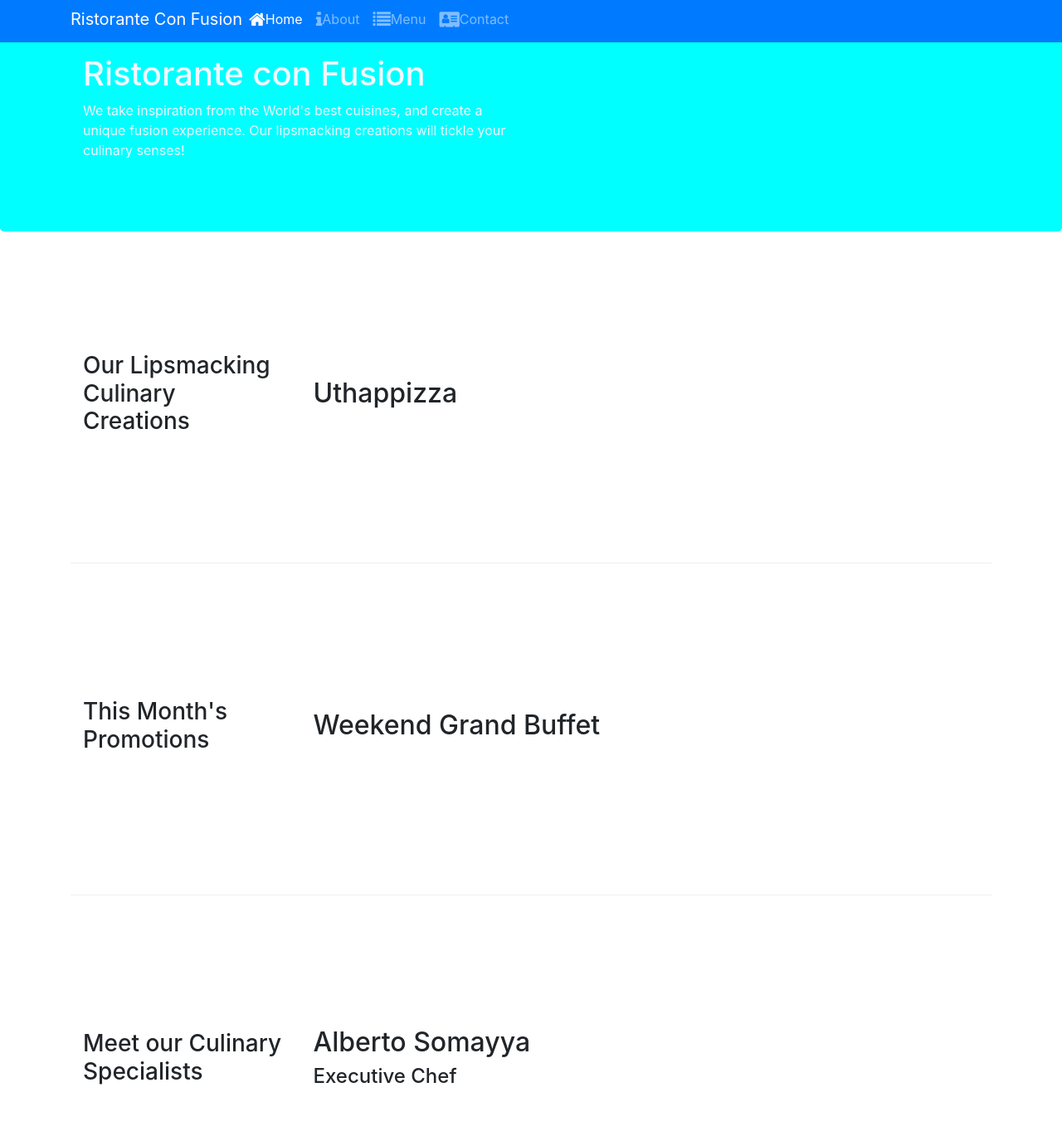
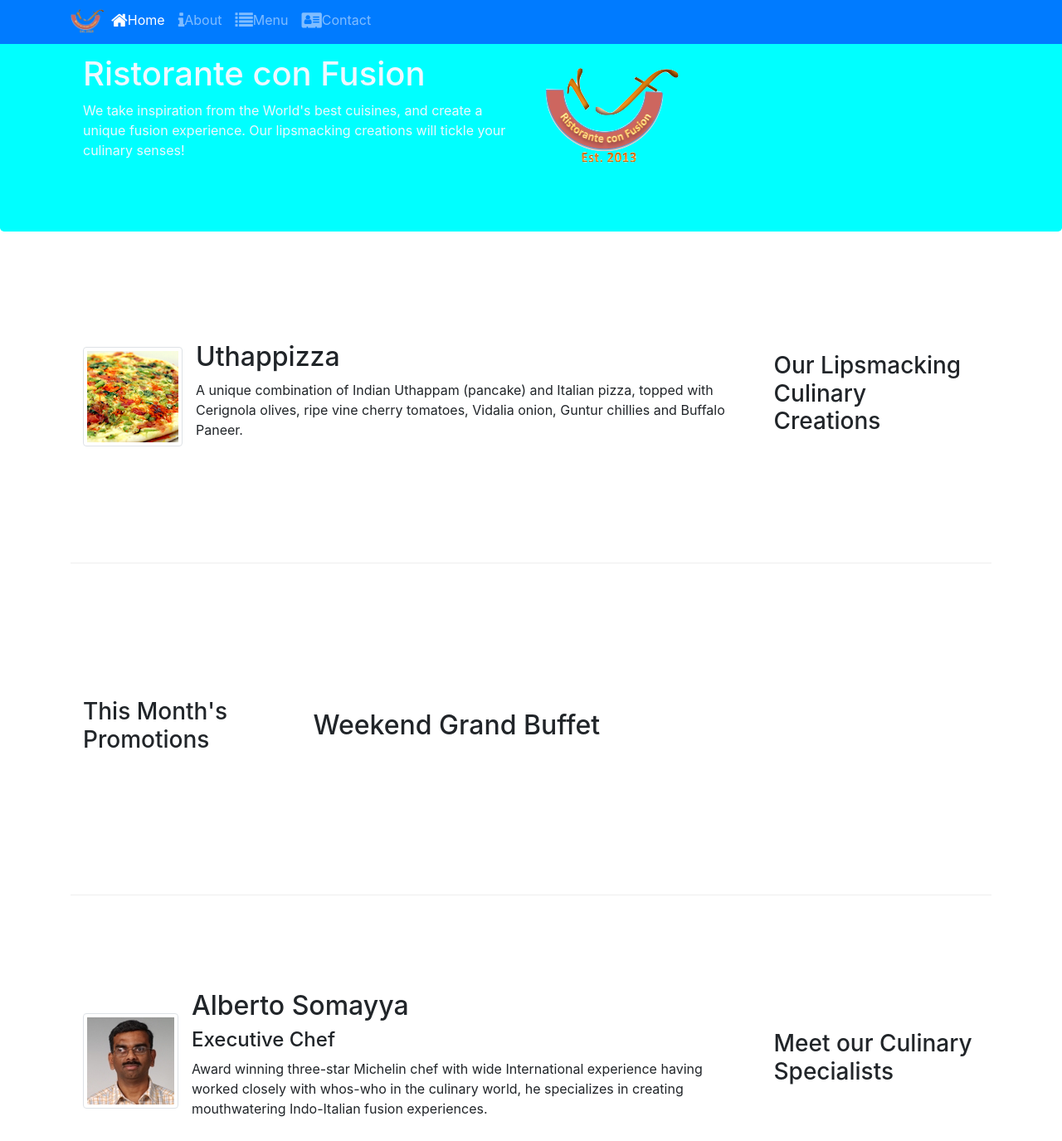
Before and after one commit to marcusmiguel/Front-End-Web-UI-Frameworks-and-Tools---Bootstrap-4, a website: page index.html in a window 1280 px wide. Shown: the part 5-1380 px from the top of the page at 83% size. Drawn offline with nearby package versions, Linux system fonts and the light colour scheme.

Commit message:
Images and Media

```diff
--- a/contactus.html
+++ b/contactus.html
@@ -23,41 +23,43 @@
       rel="stylesheet"
       href="node_modules/bootstrap-social/bootstrap-social.css"
     />
-    <link href="css/styles.css" rel="stylesheet" />
+    <link rel="stylesheet" href="css/style.css" />
   </head>
 
   <body>
-    <nav class="navbar navbar-dark navbar-expand-sm fixed-top">
+    <nav class="navbar navbar-dark navbar-expand-sm bg-primary fixed-top">
       <div class="container">
         <button
           class="navbar-toggler"
           type="button"
           data-toggle="collapse"
-          data-target="#Navbar"
+          data-target="#NavBar"
         >
           <span class="navbar-toggler-icon"></span>
         </button>
-        <a class="navbar-brand" href="#">Ristorante Con Fusion</a>
-        <div class="collapse navbar-collapse" id="Navbar">
+        <a class="navbar-brand mr-auto" href="/index.html"
+          ><img src="img/logo.png" height="30" width="41"
+        /></a>
+        <div class="collapse navbar-collapse" id="NavBar">
           <ul class="navbar-nav mr-auto">
             <li class="nav-item">
               <a class="nav-link" href="./index.html"
-                ><span class="fa fa-home fa-lg"></span> Home</a
+                ><span class="fa fa-home fa-lg"></span>Home</a
               >
             </li>
-            <li class="nav-item">
-              <a class="nav-link" href="./aboutus.html"
-                ><span class="fa fa-info fa-lg"></span> About</a
+            <li class="nav-item active">
+              <a class="nav-link" href="/aboutus.html"
+                ><span class="fa fa-info fa-lg"></span>About</a
               >
             </li>
             <li class="nav-item">
               <a class="nav-link" href="#"
-                ><span class="fa fa-list fa-lg"></span> Menu</a
+                ><span class="fa fa-list fa-lg"></span>Menu</a
               >
             </li>
-            <li class="nav-item active">
-              <a class="nav-link" href="#"
-                ><span class="fa fa-address-card fa-lg"></span> Contact</a
+            <li class="nav-item">
+              <a class="nav-link" href="./contactus.html"
+                ><span class="fa fa-address-card fa-lg"></span>Contact</a
               >
             </li>
           </ul>
@@ -76,7 +78,9 @@
               your culinary senses!
             </p>
           </div>
-          <div class="col-12 col-sm"></div>
+          <div class="col-12 col-sm align-self-center">
+            <img src="img/logo.png" class="img-fluid" />
+          </div>
         </div>
       </div>
     </header>
--- a/index.html
+++ b/index.html
@@ -22,11 +22,7 @@
       rel="stylesheet"
       href="node_modules/bootstrap-social/bootstrap-social.css"
     />
-    <link
-    rel="stylesheet"
-    href="css/style.css"
-    />
-
+    <link rel="stylesheet" href="css/style.css" />
 
     <title>Ristorante Con Fusion</title>
   </head>
@@ -34,23 +30,46 @@
   <body>
     <nav class="navbar navbar-dark navbar-expand-sm bg-primary fixed-top">
       <div class="container">
-        <button class="navbar-toggler" type="button" data-toggle="collapse" data-target="#NavBar">
+        <button
+          class="navbar-toggler"
+          type="button"
+          data-toggle="collapse"
+          data-target="#NavBar"
+        >
           <span class="navbar-toggler-icon"></span>
         </button>
-        <a class="navbar-brand mr-auto" href="#">  Ristorante Con Fusion </a>
+        <a class="navbar-brand mr-auto" href="#"
+          ><img src="img/logo.png" height="30" width="41"
+        /></a>
         <div class="collapse navbar-collapse" id="NavBar">
           <ul class="navbar-nav mr-auto">
-                <li class="nav-item active"> <a class = "nav-link active" href="#"><span class="fa fa-home fa-lg"></span>Home</a></li>
-                <li class="nav-item"> <a class = "nav-link" href="./aboutus.html"><span class="fa fa-info fa-lg"></span>About</a></li>
-                <li class="nav-item"> <a class = "nav-link" href="#"><span class="fa fa-list fa-lg"></span>Menu</a></li>
-                <li class="nav-item"> <a class = "nav-link" href="./contactus.html"><span class="fa fa-address-card fa-lg"></span>Contact</a></li>
+            <li class="nav-item active">
+              <a class="nav-link active" href="#"
+                ><span class="fa fa-home fa-lg"></span>Home</a
+              >
+            </li>
+            <li class="nav-item">
+              <a class="nav-link" href="./aboutus.html"
+                ><span class="fa fa-info fa-lg"></span>About</a
+              >
+            </li>
+            <li class="nav-item">
+              <a class="nav-link" href="#"
+                ><span class="fa fa-list fa-lg"></span>Menu</a
+              >
+            </li>
+            <li class="nav-item">
+              <a class="nav-link" href="./contactus.html"
+                ><span class="fa fa-address-card fa-lg"></span>Contact</a
+              >
+            </li>
           </ul>
         </div>
       </div>
     </nav>
     <header class="jumbotron">
       <div class="container">
-        <div class="row-reader">
+        <div class="row row-header">
           <div class="col-12 col-sm-6">
             <h1>Ristorante con Fusion</h1>
             <p>
@@ -58,34 +77,45 @@
               unique fusion experience. Our lipsmacking creations will tickle
               your culinary senses!
             </p>
-          </div class = "col-12 col-sm">
-          <div></div>
+          </div>
+          <div class="col-12 col-sm align-self-center">
+            <img src="img/logo.png" class="img-fluid" />
+          </div>
         </div>
       </div>
     </header>
 
     <div class="container">
-      <div class="row row-content align-items-center" >
-        <div class = "col-12 col-sm order-sm-first col-md-3">
+      <div class="row row-content align-items-center">
+        <div class="col-12 col-sm order-sm-last col-md-3">
           <h3>Our Lipsmacking Culinary Creations</h3>
         </div>
-        <div class = "col col-sm order-sm-last col-md">
-          <h2>Uthappizza</h2>
-          <p class = d-none d-sm-block>
-            A unique combination of Indian Uthappam (pancake) and Italian pizza,
-            topped with Cerignola olives, ripe vine cherry tomatoes, Vidalia
-            onion, Guntur chillies and Buffalo Paneer.
+        <div class="col col-sm order-sm-first col-md">
+          <div class="media">
+            <img
+              class="d-flex mr-3 img-thumbnail align-self-center"
+              src="img/uthappizza.png"
+              alt="Uthappizza"
+            />
+            <div class="media-body">
+              <h2 class="mt-0">Uthappizza</h2>
+              <p class="d-none d-sm-block">
+                A unique combination of Indian Uthappam (pancake) and Italian
+                pizza, topped with Cerignola olives, ripe vine cherry tomatoes,
+                Vidalia onion, Guntur chillies and Buffalo Paneer.
               </p>
+            </div>
+          </div>
         </div>
       </div>
 
       <div class="row row-content align-items-center">
-        <div class = "col-12 col-sm col-md-3">
+        <div class="col-12 col-sm col-md-3">
           <h3>This Month's Promotions</h3>
         </div>
-        <div class = "col col-sm col-md">
+        <div class="col col-sm col-md">
           <h2>Weekend Grand Buffet</h2>
-          <p class = d-none d-sm-block>
+          <p class="d-none" d-sm-block>
             Featuring mouthwatering combinations with a choice of five different
             salads, six enticing appetizers, six main entrees and five choicest
             desserts. Free flowing bubbly and soft drinks. All for just $19.99
@@ -95,18 +125,27 @@
       </div>
 
       <div class="row row-content align-items-center">
-        <div class = "col-12 col-sm col-md-3">
+        <div class="col-12 col-sm-4 order-sm-last col-md-3">
           <h3>Meet our Culinary Specialists</h3>
         </div>
-        <div class = "col col-sm col-md">
-          <h2>Alberto Somayya</h2>
+        <div class="col col-sm order-sm-first col-md">
+          <div class="media">
+            <img
+              class="d-flex mr-3 img-thumbnail align-self-center"
+              src="img/alberto.png"
+              alt="Alberto Somayya"
+            />
+            <div class="media-body">
+              <h2 class="mt-0">Alberto Somayya</h2>
               <h4>Executive Chef</h4>
-          <p class = d-none d-sm-block>
+              <p class="d-none d-sm-block">
                 Award winning three-star Michelin chef with wide International
                 experience having worked closely with whos-who in the culinary
-            world, he specializes in creating mouthwatering Indo-Italian fusion
-            experiences.
+                world, he specializes in creating mouthwatering Indo-Italian
+                fusion experiences.
               </p>
+            </div>
+          </div>
         </div>
       </div>
     </div>
@@ -114,7 +153,7 @@
     <footer>
       <div class="container">
         <div class="row footer">
-          <div class = "col-4 offset-1 col-sm-2">
+          <div class="col-4 offset-1 col-sm-2">
             <h5>Links</h5>
             <ul class="list-unstyled">
               <li><a href="#">Home</a></li>
@@ -123,7 +162,7 @@
               <li><a href="./contactus.html">Contact</a></li>
             </ul>
           </div>
-          <div class = "col-7 col-sm-5">
+          <div class="col-7 col-sm-5">
             <h5>Our Address</h5>
             <address>
               121, Clear Water Bay Road<br />
@@ -131,19 +170,44 @@
               HONG KONG<br />
               <i class="fa fa-phone fa-lg"></i>: +852 1234 5678<br />
               <i class="fa fa-fax fa-lg"></i>: +852 8765 4321<br />
-              <i class="fa fa-envelope fa-lg"></i>: <a href="mailto:confusion@food.net">confusion@food.net</a>
+              <i class="fa fa-envelope fa-lg"></i>:
+              <a href="mailto:confusion@food.net">confusion@food.net</a>
             </address>
           </div>
-          <div class = "col-12 col-sm-4 text-center align-self-center">
+          <div class="col-12 col-sm-4 text-center align-self-center">
             <div>
-                      <a class="btn btn-social-icon btn-google" href="http://google.com/+"> <i class="fa fa-google fa-lg"></i>: +852 1234 5678<br />
+              <a
+                class="btn btn-social-icon btn-google"
+                href="http://google.com/+"
+              >
+                <i class="fa fa-google fa-lg"></i>: +852 1234 5678<br />
                 <i class="fa fa-fax fa-lg"></i>: +852 8765 4321<br />
-                <i class="fa fa-envelope fa-lg"></i>: <a href="mailto:confusion@food.net"></a>+</a>
-              <a class="btn btn-social-icon btn-facebook" href="http://www.facebook.com/profile.php?id="><i class="fa fa-facebook fa-lg"></i></a>
-              <a class="btn btn-social-icon btn-linkedin" href="http://www.linkedin.com/in/"><i class="fa fa-linkedin fa-lg"></i></a>
-              <a class="btn btn-social-icon btn-twitter" href="http://twitter.com/"><i class="fa fa-twitter fa-lg"></i></a>
-              <a class="btn btn-social-icon btn-youtube" href="http://youtube.com/"><i class="fa fa-youtube fa-lg"></i></a>
-              <a class="btn btn-social-icon "href="mailto:"><i class="fa fa-envelope fa-lg"></i></a>
+                <i class="fa fa-envelope fa-lg"></i>:
+                <a href="mailto:confusion@food.net"></a>+</a
+              >
+              <a
+                class="btn btn-social-icon btn-facebook"
+                href="http://www.facebook.com/profile.php?id="
+                ><i class="fa fa-facebook fa-lg"></i
+              ></a>
+              <a
+                class="btn btn-social-icon btn-linkedin"
+                href="http://www.linkedin.com/in/"
+                ><i class="fa fa-linkedin fa-lg"></i
+              ></a>
+              <a
+                class="btn btn-social-icon btn-twitter"
+                href="http://twitter.com/"
+                ><i class="fa fa-twitter fa-lg"></i
+              ></a>
+              <a
+                class="btn btn-social-icon btn-youtube"
+                href="http://youtube.com/"
+                ><i class="fa fa-youtube fa-lg"></i
+              ></a>
+              <a class="btn btn-social-icon" href="mailto:"
+                ><i class="fa fa-envelope fa-lg"></i
+              ></a>
             </div>
           </div>
         </div>
```
Also changed, not shown: aboutus.html (+4 -2 lines), IMG-20200603-WA0317.jpg (added), img/alberto.png (added), img/buffet.png (added), img/logo.png (added), img/uthappizza.png (added), 1 other file. Lines whose indentation alone changed are shown as unchanged.
